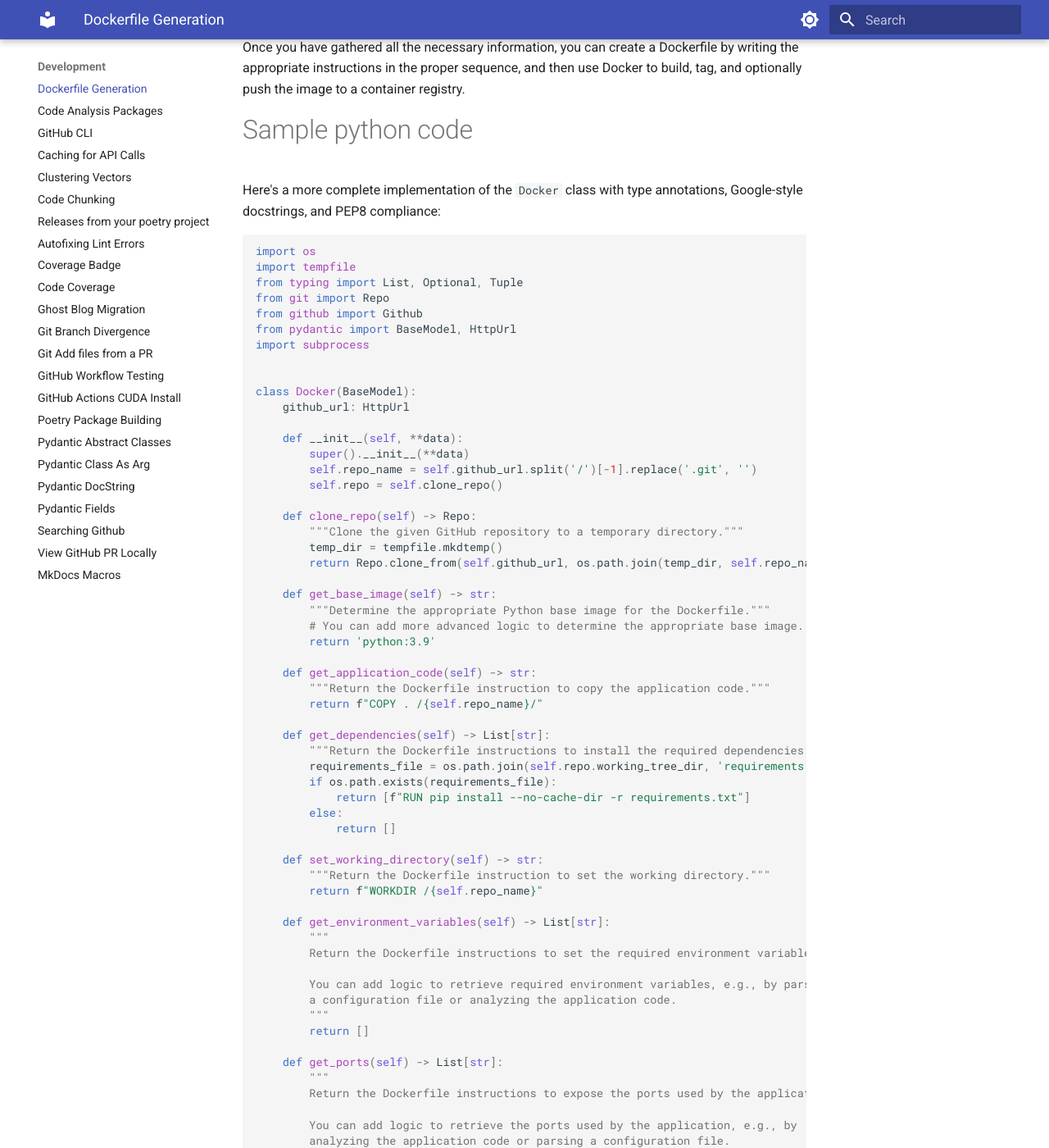
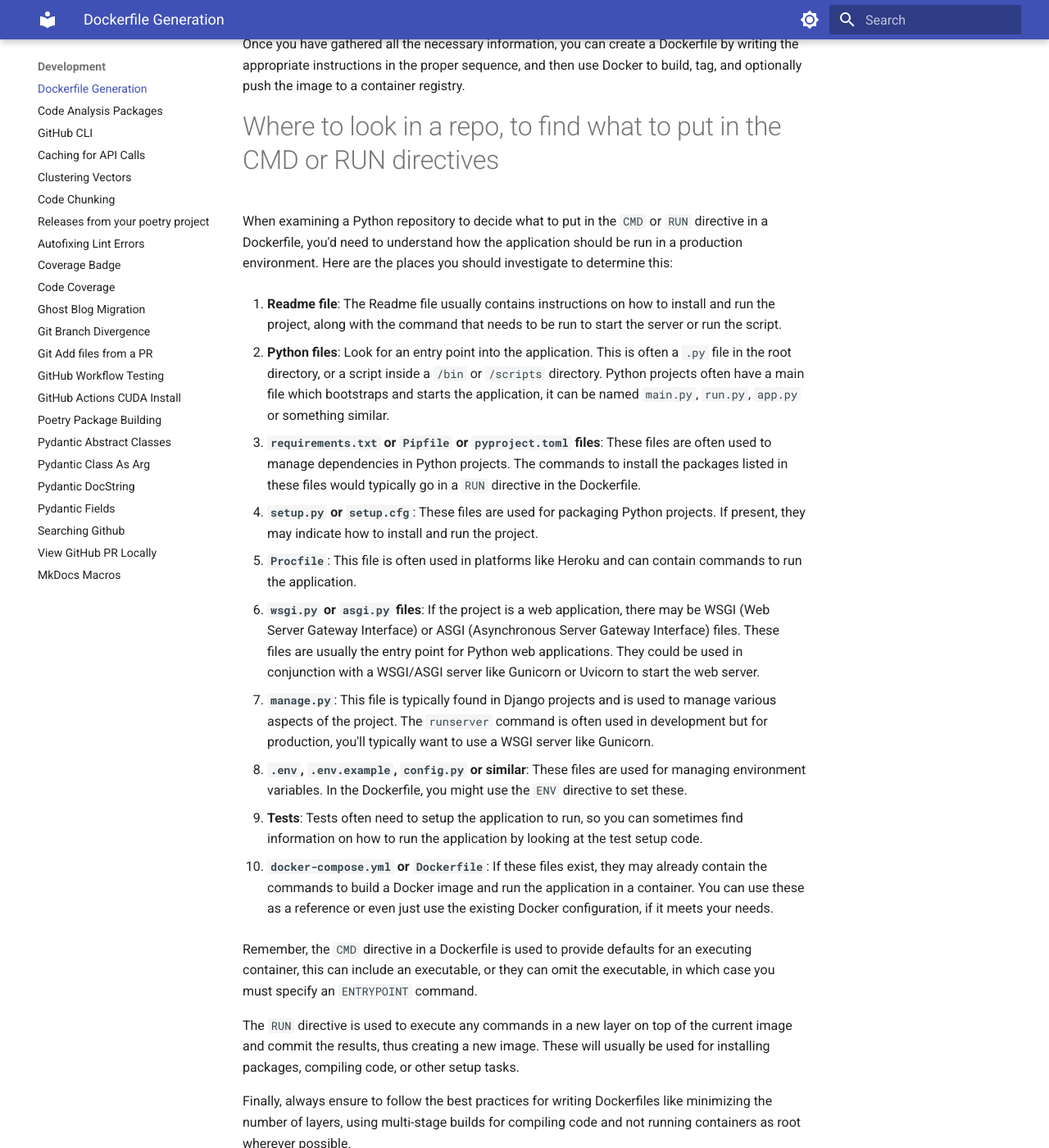
Before and after one commit to langroid/langroid, an MkDocs documentation site: the page built from docs/development/dockerfile-generation.md, in a window 1280 px wide and 1400 px high, scrolled down 1240 px. Shown: the whole window at 82% size. Built offline with MkDocs 1.6.1 and Material for MkDocs 9.7.7, drawn with Linux system fonts in a browser that asks for light colours; some of the changed text lies outside the part shown.

Commit message:
repo_loader doc fix; +doc on finding docker entry pt

````diff
--- a/docs/development/dockerfile-generation.md
+++ b/docs/development/dockerfile-generation.md
@@ -1,7 +1,7 @@
 # Dockerfile Generation
 
 !!! note
-    By GPT4. Caveat Lector. May not be fully accurate. Trust but Verify!
+By GPT4. Caveat Lector. May not be fully accurate. Trust but Verify!
 
 To build a Dockerfile for a Python repo, you will need the following
 information:
@@ -65,10 +65,74 @@ Dockerfile by writing the appropriate instructions in the proper sequence, and
 then use Docker to build, tag, and optionally push the image to a container
 registry.
 
+# Where to look in a repo, to find what to put in the CMD or RUN directives
+
+When examining a Python repository to decide what to put in the `CMD` or `RUN`
+directive in a Dockerfile, you'd need to understand how the application should
+be run in a production environment. Here are the places you should investigate
+to determine this:
+
+1. **Readme file**: The Readme file usually contains instructions on how to
+   install and run the project, along with the command that needs to be run to
+   start the server or run the script.
+
+2. **Python files**: Look for an entry point into the application. This is often
+   a `.py` file in the root directory, or a script inside a `/bin` or `/scripts`
+   directory. Python projects often have a main file which bootstraps and starts
+   the application, it can be named `main.py`, `run.py`, `app.py` or something
+   similar.
+
+3. **`requirements.txt` or `Pipfile` or `pyproject.toml` files**: These files
+   are often used to manage dependencies in Python projects. The commands to
+   install the packages listed in these files would typically go in a `RUN`
+   directive in the Dockerfile.
+
+4. **`setup.py` or `setup.cfg`**: These files are used for packaging Python
+   projects. If present, they may indicate how to install and run the project.
+
+5. **`Procfile`**: This file is often used in platforms like Heroku and can
+   contain commands to run the application.
+
+6. **`wsgi.py` or `asgi.py` files**: If the project is a web application, there
+   may be WSGI (Web Server Gateway Interface) or ASGI (Asynchronous Server
+   Gateway Interface) files. These files are usually the entry point for Python
+   web applications. They could be used in conjunction with a WSGI/ASGI server
+   like Gunicorn or Uvicorn to start the web server.
+
+7. **`manage.py`**: This file is typically found in Django projects and is used
+   to manage various aspects of the project. The `runserver` command is often
+   used in development but for production, you'll typically want to use a WSGI
+   server like Gunicorn.
+
+8. **`.env`, `.env.example`, `config.py` or similar**: These files are used for
+   managing environment variables. In the Dockerfile, you might use the `ENV`
+   directive to set these.
+
+9. **Tests**: Tests often need to setup the application to run, so you can
+   sometimes find information on how to run the application by looking at the
+   test setup code.
+
+10. **`docker-compose.yml` or `Dockerfile`**: If these files exist, they may
+    already contain the commands to build a Docker image and run the application
+    in a container. You can use these as a reference or even just use the
+    existing Docker configuration, if it meets your needs.
+
+Remember, the `CMD` directive in a Dockerfile is used to provide defaults for an
+executing container, this can include an executable, or they can omit the
+executable, in which case you must specify an `ENTRYPOINT` command.
+
+The `RUN` directive is used to execute any commands in a new layer on top of the
+current image and commit the results, thus creating a new image. These will
+usually be used for installing packages, compiling code, or other setup tasks.
+
+Finally, always ensure to follow the best practices for writing Dockerfiles like
+minimizing the number of layers, using multi-stage builds for compiling code and
+not running containers as root wherever possible.
 
 # Sample python code
 
-Here's a more complete implementation of the `Docker` class with type annotations, Google-style docstrings, and PEP8 compliance:
+Here's a more complete implementation of the `Docker` class with type
+annotations, Google-style docstrings, and PEP8 compliance:
 
 ```python
 import os
@@ -91,7 +155,8 @@ class Docker(BaseModel):
     def clone_repo(self) -> Repo:
         """Clone the given GitHub repository to a temporary directory."""
         temp_dir = tempfile.mkdtemp()
-        return Repo.clone_from(self.github_url, os.path.join(temp_dir, self.repo_name))
+        return Repo.clone_from(self.github_url,
+                               os.path.join(temp_dir, self.repo_name))
 
     def get_base_image(self) -> str:
         """Determine the appropriate Python base image for the Dockerfile."""
@@ -104,7 +169,8 @@ class Docker(BaseModel):
 
     def get_dependencies(self) -> List[str]:
         """Return the Dockerfile instructions to install the required dependencies."""
-        requirements_file = os.path.join(self.repo.working_tree_dir, 'requirements.txt')
+        requirements_file = os.path.join(self.repo.working_tree_dir,
+                                         'requirements.txt')
         if os.path.exists(requirements_file):
             return [f"RUN pip install --no-cache-dir -r requirements.txt"]
         else:
@@ -175,7 +241,6 @@ class Docker(BaseModel):
 
         return dockerfile_content
 
-
     def build_docker_image(self, dockerfile_content: str) -> Tuple[str, bool]:
         """
         Build the Docker image using the generated Dockerfile.
@@ -191,7 +256,8 @@ class Docker(BaseModel):
         dockerfile_path = os.path.join(self.repo.working_tree_dir, 'Dockerfile')
 
         build_command = f"docker build -t {image_name} -f {dockerfile_path} ."
-        process = subprocess.run(build_command, shell=True, text=True, cwd=self.repo.working_tree_dir,
+        process = subprocess.run(build_command, shell=True, text=True,
+                                 cwd=self.repo.working_tree_dir,
                                  stdout=subprocess.PIPE, stderr=subprocess.PIPE)
 
         if process.returncode == 0:
@@ -239,6 +305,7 @@ class Docker(BaseModel):
 
         return True
 
+
 # Usage example:
 docker = Docker(github_url="https://github.com/username/repo.git")
 dockerfile = docker.gen_docker_file()
````
Also changed, not shown: 1 other file.
